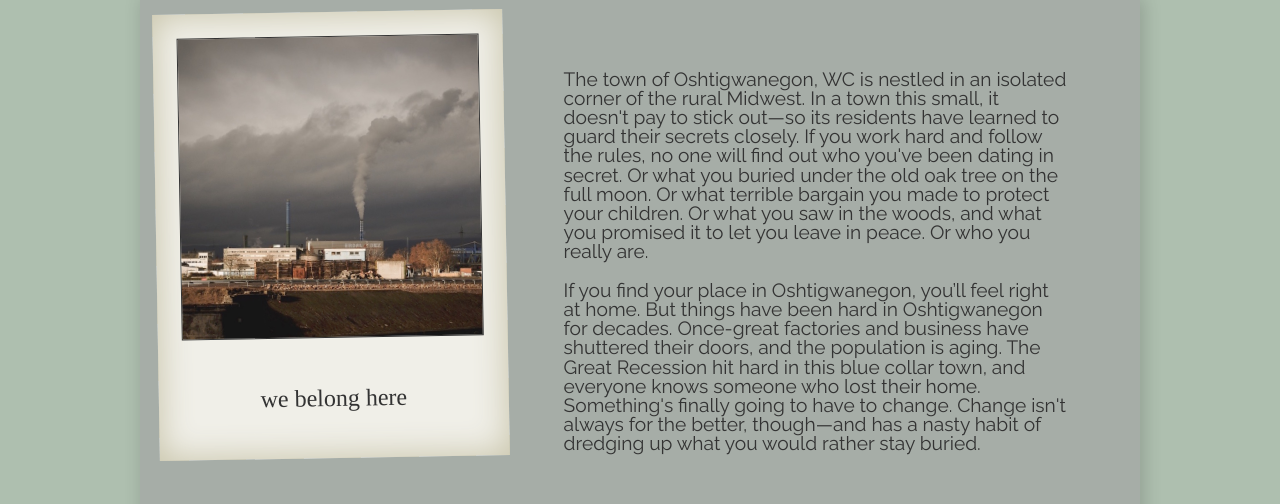
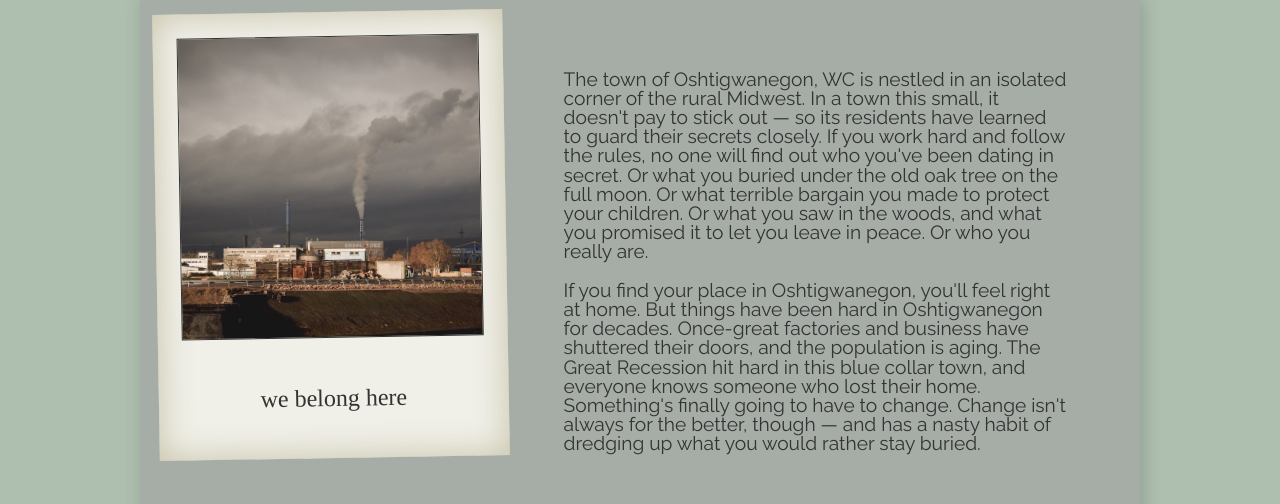
Before and after one commit to ask-again-later/teaser-site, a website: page index.html in a window 1280 px wide. Shown: the part 652-1156 px from the top of the page. Drawn offline with Linux system fonts and the light colour scheme; a web font is replaced by a local one.

Commit message:
Fix emdashes

```diff
--- a/index.html
+++ b/index.html
@@ -27,8 +27,8 @@
             <figcaption>we belong here</figcaption>
           </div>
           <div class="row-content">
-            <p>The town of Oshtigwanegon, WC is nestled in an isolated corner of the rural Midwest. In a town this small, it doesn't pay to stick out—so its residents have learned to guard their secrets closely. If you work hard and follow the rules, no one will find out who you've been dating in secret.  Or what you buried under the old oak tree on the full moon. Or what terrible bargain you made to protect your children. Or what you saw in the woods, and what you promised it to let you leave in peace. Or who you <em>really</em> are.</p>
-            <p>If you find your place in Oshtigwanegon, you’ll feel right at home. But things have been hard in Oshtigwanegon for decades. Once-great factories and business have shuttered their doors, and the population is aging. The Great Recession hit hard in this blue collar town, and everyone knows someone who lost their home. Something's finally going to have to change. Change isn't always for the better, though—and has a nasty habit of dredging up what you would rather stay buried.</p>
+            <p>The town of Oshtigwanegon, WC is nestled in an isolated corner of the rural Midwest. In a town this small, it doesn't pay to stick out &mdash; so its residents have learned to guard their secrets closely. If you work hard and follow the rules, no one will find out who you've been dating in secret.  Or what you buried under the old oak tree on the full moon. Or what terrible bargain you made to protect your children. Or what you saw in the woods, and what you promised it to let you leave in peace. Or who you <em>really</em> are.</p>
+            <p>If you find your place in Oshtigwanegon, you'll feel right at home. But things have been hard in Oshtigwanegon for decades. Once-great factories and business have shuttered their doors, and the population is aging. The Great Recession hit hard in this blue collar town, and everyone knows someone who lost their home. Something's finally going to have to change. Change isn't always for the better, though &mdash; and has a nasty habit of dredging up what you would rather stay buried.</p>
           </div>
         </div>
         <div class="thumb-row">
```
